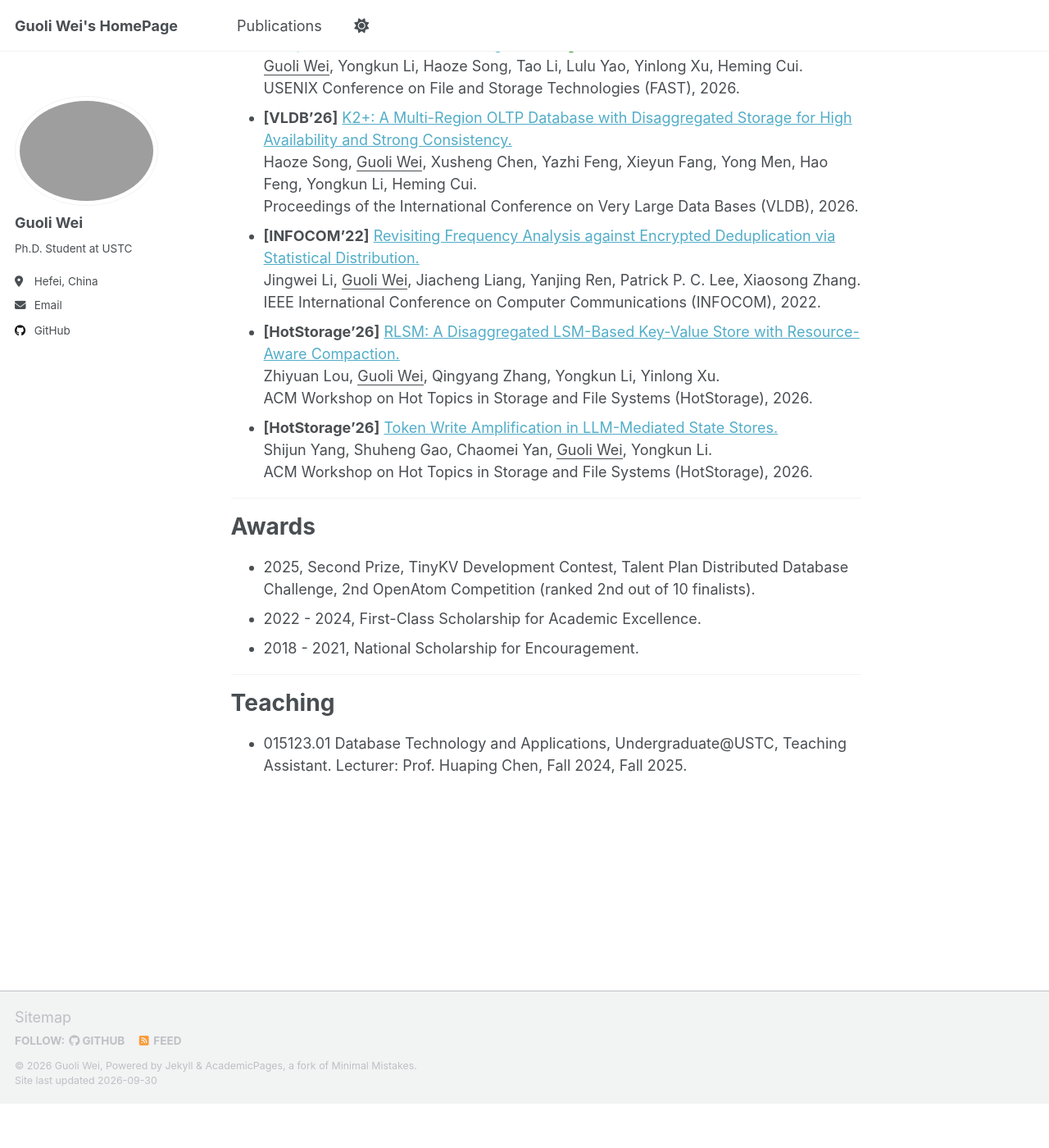
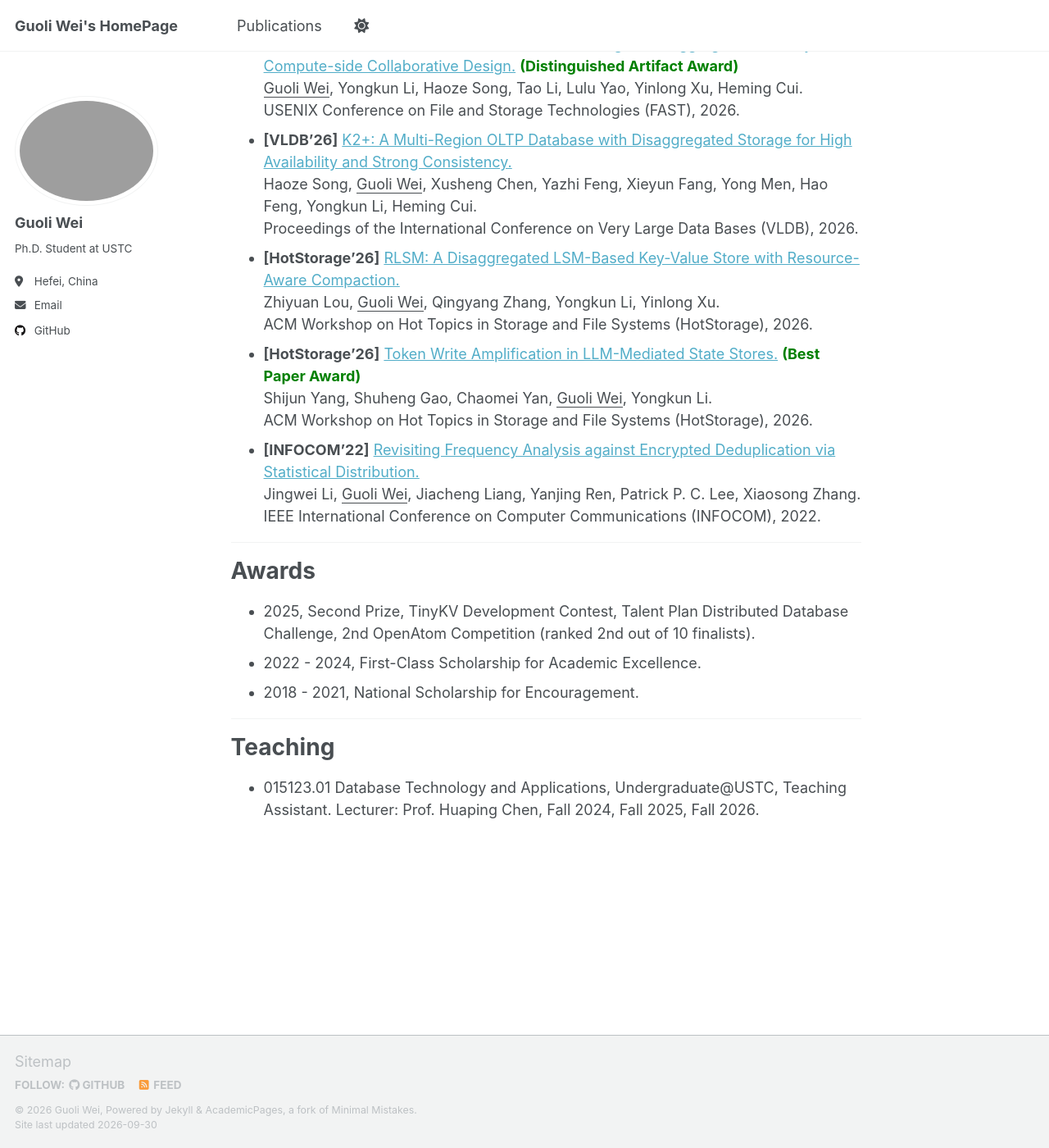
Before and after one commit to muouim/muouim.github.io, a Jekyll site: the page built from _pages/about.md, in a window 1280 px wide and 1400 px high, scrolled down 485 px. Shown: the whole window at 82% size. Built offline with Jekyll 4.4.1, drawn with Linux system fonts in a browser that asks for light colours; a script that is not in the unit is left out; before the commit the page ends 1831 px from its top, so only the background shows below that; some of the changed text lies outside the part shown.

Commit message:
update information

```diff
--- a/_pages/about.md
+++ b/_pages/about.md
@@ -26,15 +26,15 @@ Prior to my current program, I received a Bachelor’s degree in Cyberspace Secu
 - **[VLDB'26]** [K2+: A Multi-Region OLTP Database with Disaggregated Storage for High Availability and Strong Consistency.](/publication/2026-vldb-k2plus)
   Haoze Song, <u>Guoli Wei</u>, Xusheng Chen, Yazhi Feng, Xieyun Fang, Yong Men, Hao Feng, Yongkun Li, Heming Cui.
   Proceedings of the International Conference on Very Large Data Bases (VLDB), 2026.
+- **[HotStorage'26]** [RLSM: A Disaggregated LSM-Based Key-Value Store with Resource-Aware Compaction.]()
+  Zhiyuan Lou, <u>Guoli Wei</u>, Qingyang Zhang, Yongkun Li, Yinlong Xu.
+  ACM Workshop on Hot Topics in Storage and File Systems (HotStorage), 2026.
+- **[HotStorage'26]** [Token Write Amplification in LLM-Mediated State Stores.]() <span style="color: green;">**(Best Paper Award)**</span>
+  Shijun Yang, Shuheng Gao, Chaomei Yan, <u>Guoli Wei</u>, Yongkun Li.
+  ACM Workshop on Hot Topics in Storage and File Systems (HotStorage), 2026.
 - **[INFOCOM'22]** [Revisiting Frequency Analysis against Encrypted Deduplication via Statistical Distribution.](https://ieeexplore.ieee.org/document/9796897)
   Jingwei Li, <u>Guoli Wei</u>, Jiacheng Liang, Yanjing Ren, Patrick P. C. Lee, Xiaosong Zhang.
   IEEE International Conference on Computer Communications (INFOCOM), 2022.
-- **[HotStorage'26]** [RLSM: A Disaggregated LSM-Based Key-Value Store with Resource-Aware Compaction.]()
-  Zhiyuan Lou, <u>Guoli Wei</u>, Qingyang Zhang, Yongkun Li, Yinlong Xu.
-  ACM Workshop on Hot Topics in Storage and File Systems (HotStorage), 2026.
-- **[HotStorage'26]** [Token Write Amplification in LLM-Mediated State Stores.]()
-  Shijun Yang, Shuheng Gao, Chaomei Yan, <u>Guoli Wei</u>, Yongkun Li.
-  ACM Workshop on Hot Topics in Storage and File Systems (HotStorage), 2026.
 
 
 
@@ -52,4 +52,4 @@ Prior to my current program, I received a Bachelor’s degree in Cyberspace Secu
 
 # Teaching
 
-- 015123.01 Database Technology and Applications, Undergraduate@USTC, Teaching Assistant. Lecturer: Prof. Huaping Chen, Fall 2024, Fall 2025.
+- 015123.01 Database Technology and Applications, Undergraduate@USTC, Teaching Assistant. Lecturer: Prof. Huaping Chen, Fall 2024, Fall 2025, Fall 2026.
```
Also changed, not shown: other parts of _pages/about.md (+1 -1 lines).
